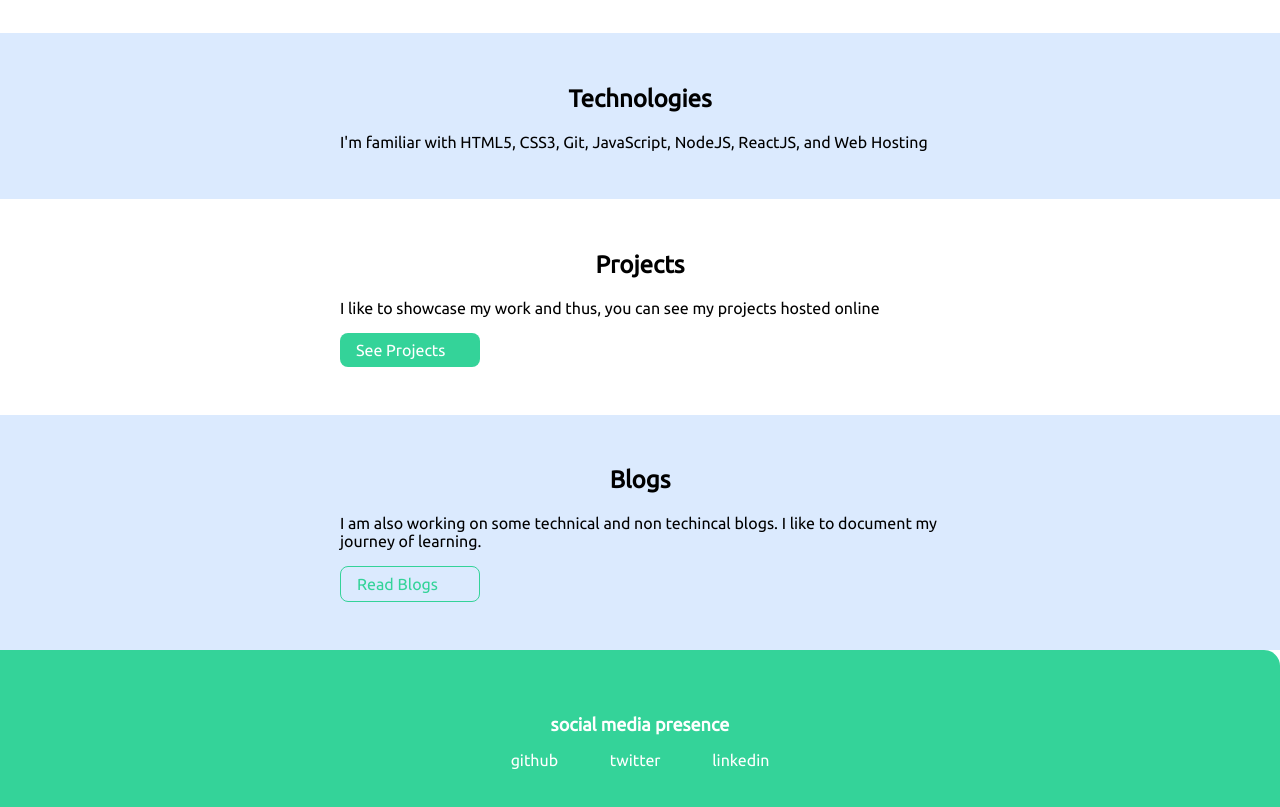
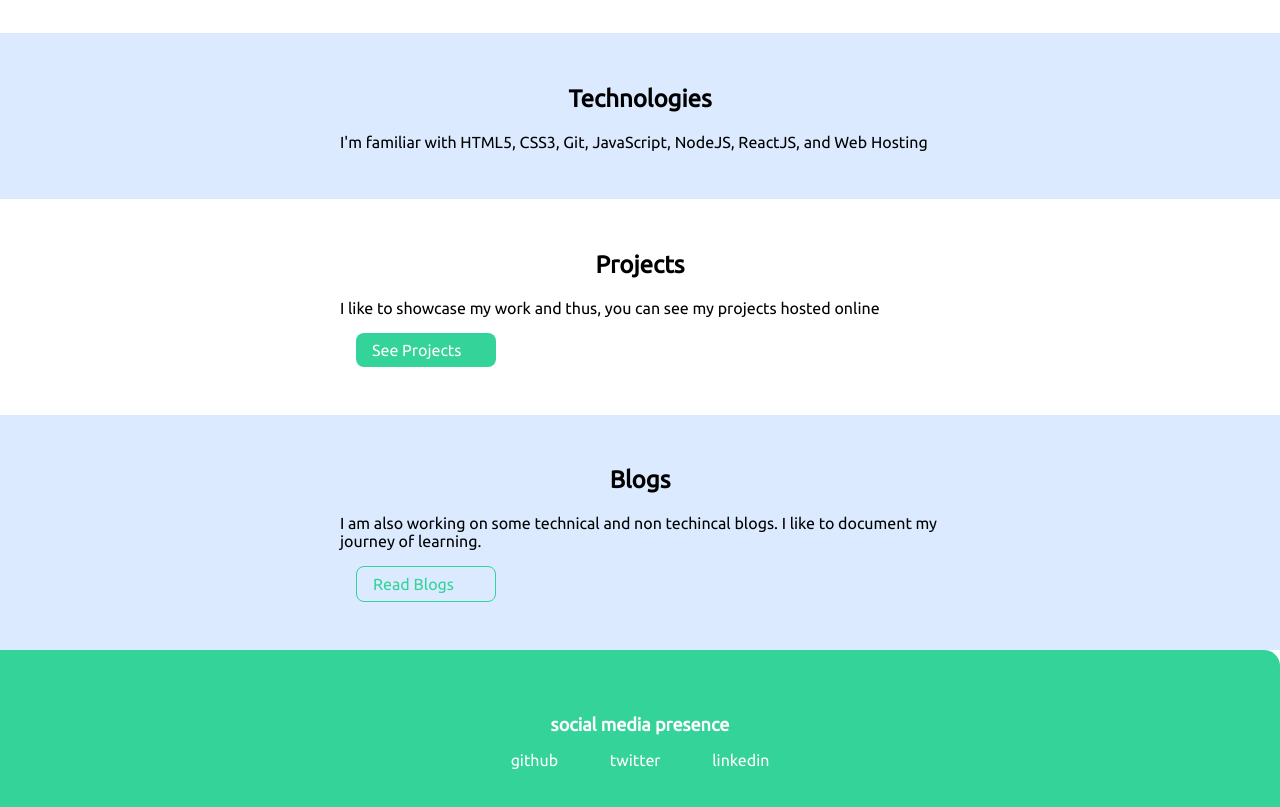
Before and after one commit to abhishek8392/Html-first-project, a plain HTML site: page index.html in a window 1280 px wide. Shown: the part 291-1098 px from the top of the page. Drawn offline with Linux system fonts and the light colour scheme.

Commit message:
Update styles.css

```diff
--- a/styles.css
+++ b/styles.css
@@ -46,7 +46,7 @@ hr {
     color: white;
     display: block;
     max-width: 140px;
-    margin: 1rem 1rem 1rem 0rem;
+    margin: 1rem 1rem 1rem 1rem;
 }
 
 .link-secondary {
@@ -55,7 +55,7 @@ hr {
     border: 1px solid var(--primary-color);
     display: block;
     max-width: 140px;
-    margin: 1rem 1rem 1rem 0rem;
+    margin: 1rem 1rem 1rem 1rem;
 }
 
 /** look into BEM naming convention for CSS **/
```
